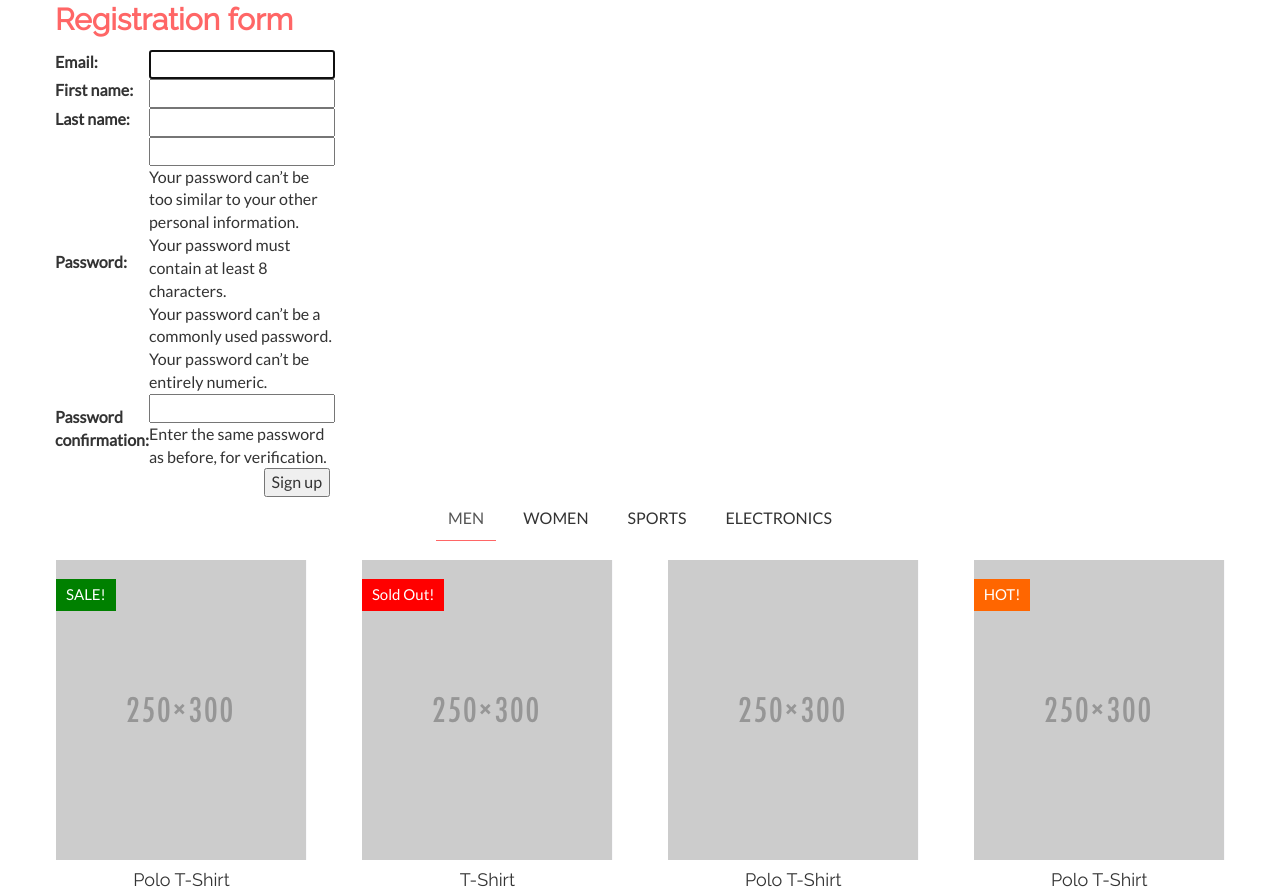
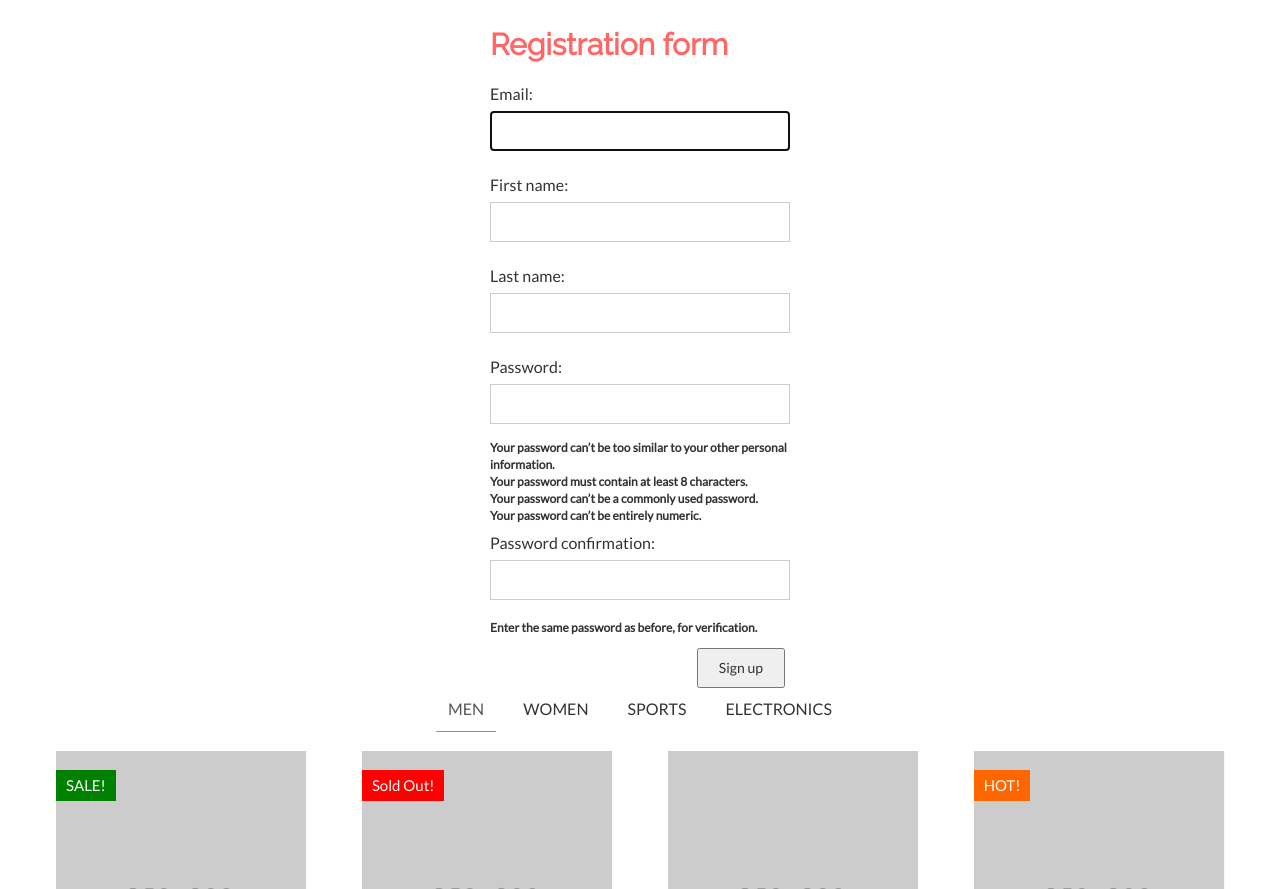
Before and after one commit to Jirka-a-Stepan/eshop, a Django app: page /accounts/registration/ in a window 1280 px wide. Shown: the part 167-1056 px from the top of the page. Run offline with Django 4.2, Linux system fonts and the light colour scheme; some libraries are stand-ins or nearby versions.

Commit message:
Registration form was stylled. Redirect was set to login form.

```diff
--- a/accounts/templates/registration.html
+++ b/accounts/templates/registration.html
@@ -1,14 +1,14 @@
 {% extends 'main.html' %}
 
 {% block content %}
+    <div class="sh-center-form">
     <h2>Registration form</h2>
-    <form method="post">
-        <div style="width: 275px;">
+    <form method="post" class="aa-login-form">
+        <div>
             {% csrf_token %}
-            <table>
-                {{ form.as_table }}
-            </table>
+            {{ form }}
             <button style="float: right;" type="submit">Sign up</button>
         </div>
     </form>
+    </div>
 {% endblock %}
--- a/accounts/templates/registration/login.html
+++ b/accounts/templates/registration/login.html
@@ -1,7 +1,7 @@
 {% extends 'main.html' %}
 
 {% block content %}
-    <div style="width: 300px; margin: 25px auto;">
+    <div class="sh-center-form">
         <h2>Login</h2>
         <form method="post" class="aa-login-form">
             <div>
--- a/accounts/views.py
+++ b/accounts/views.py
@@ -18,7 +18,7 @@ class RegistrationForm(UserCreationForm):
 class RegistrationFormView(CreateView):
     template_name = 'registration.html'
     form_class = RegistrationForm
-    success_url = reverse_lazy('registration_form')
+    success_url = reverse_lazy('login')
 
 
 class EditProfileView(UpdateView):
--- /dev/null
+++ b/static/css/shop_style.css
@@ -0,0 +1,23 @@
+.sh-center-form {
+    width: 300px;
+    margin: 25px auto;
+}
+
+.aa-login-form input[type="email"] {
+        border: 1px solid #ccc;
+        font-size: 16px;
+        height: 40px;
+        margin-bottom: 15px;
+        padding: 10px;
+        width: 100%;
+    }
+
+.aa-login-form label {
+        font-weight: normal;
+        margin-top: 8px;
+    }
+
+.helptext {
+    font-size: 12px;
+    font-weight: bold;
+}
--- a/templates/main.html
+++ b/templates/main.html
@@ -8,7 +8,7 @@
     <title>Daily Shop | Home</title>
     {% include 'main_head_links.html' %}
     {% include 'main_head_js.html' %}
-
+    <link href="{% static 'css/shop_style.css' %}" rel="stylesheet">
   </head>
   <body>
 
@@ -25,11 +25,12 @@
               <div class="aa-header-top-right">
                 <ul class="aa-head-top-nav-right">
                   {% if user.is_authenticated %}
+                      <li style="border-right: 1px solid #ddd; padding: 5px 8px; font-size: 14px;">{{ user.first_name }} {{ user.last_name }} ({{ user.email }}) </li>
                       <li><a href="#">My Account</a></li>
                       <li class="hidden-xs"><a href="#">My Cart</a></li>
                       <li><a href="{% url 'logout' %}">Logout</a></li>
                   {% else %}
-                      <li><a href="#">Register</a></li>
+                      <li><a href="{% url 'registration_form' %}">Register</a></li>
                       <li><a href="{% url 'login' %}">Login</a></li>
                   {% endif %}
                 </ul>
```
